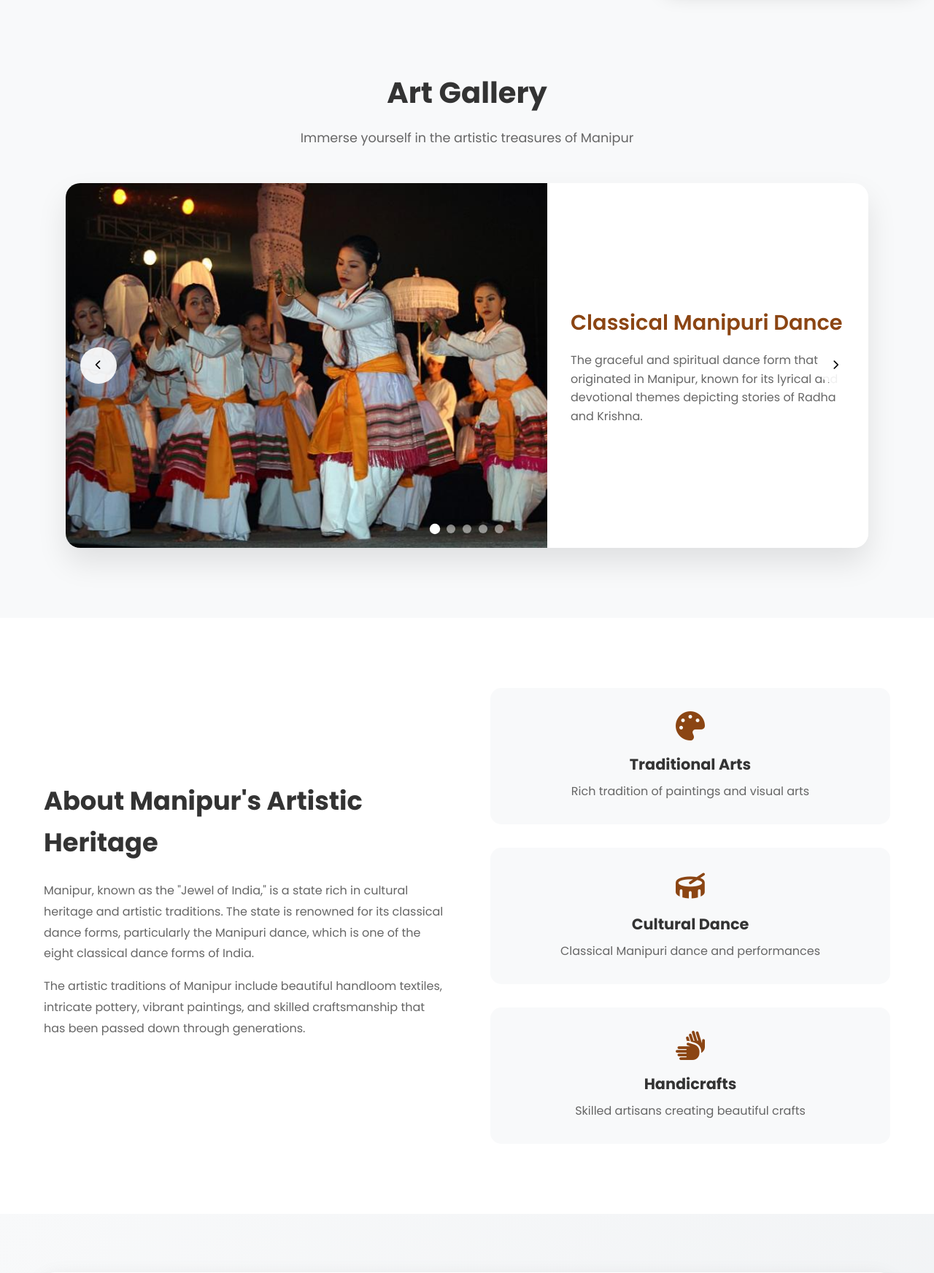
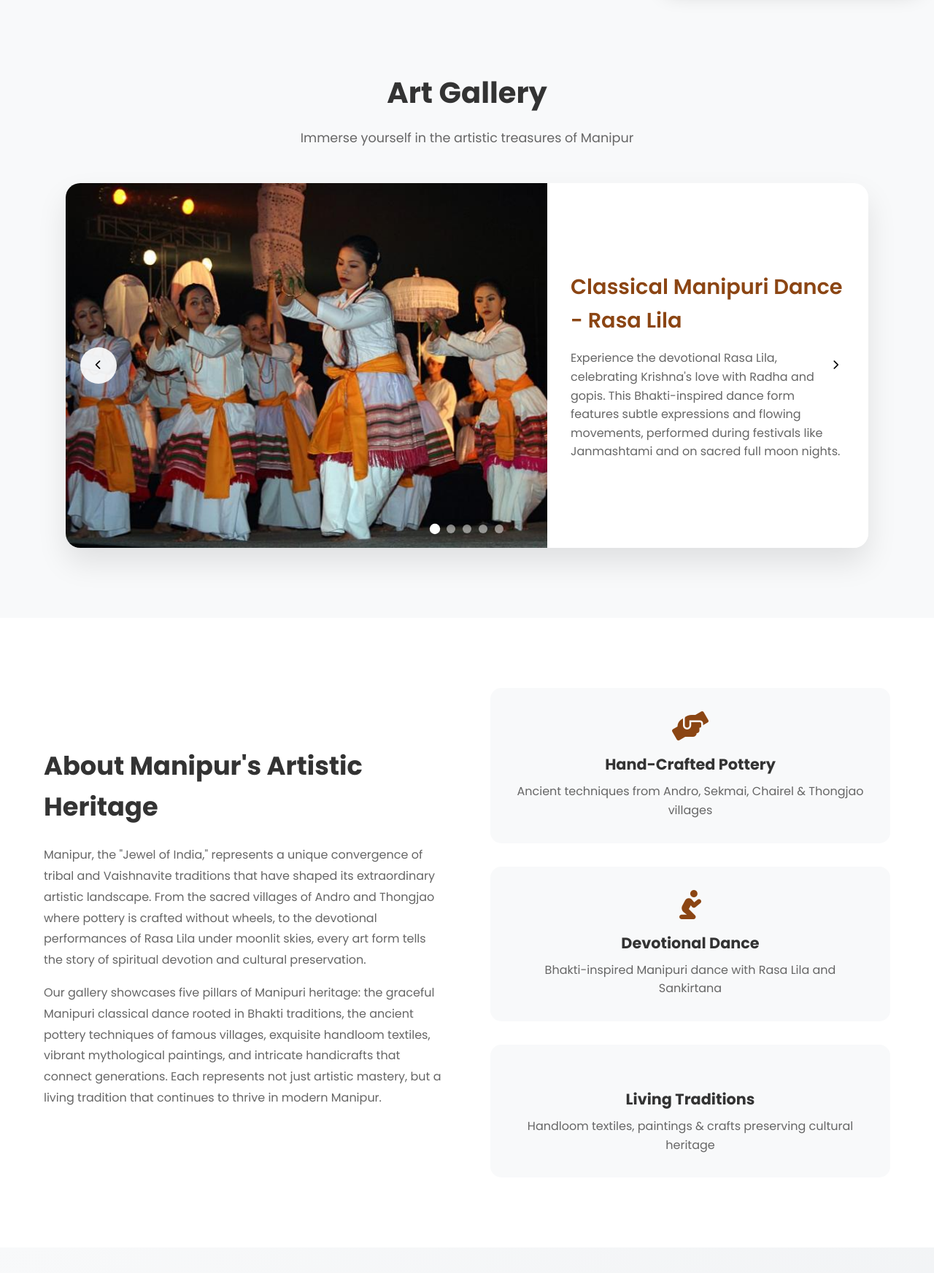
Before and after one commit to Apratim08/manipur-virtual-gallery, a Flask app: page / in a window 1280 px wide. Shown: the part 801-2546 px from the top of the page at 73% size. Run offline with Flask 3, Linux system fonts and the light colour scheme.

Commit message:
Align about section and gallery descriptions with detailed heritage content
- Updated about section to reference specific pottery villages and dance forms
- Enhanced gallery descriptions with detailed cultural context
- Improved chatbot responses with comprehensive heritage information
- Added keyword matching for village names and specific art forms
- Created seamless continuity between gallery, about, and heritage sections

```diff
--- a/app.py
+++ b/app.py
@@ -30,31 +30,34 @@ def chat():
 
         if use_mock_responses:
             print("Using mock responses due to OpenAI quota limitation")
-            # Mock responses about Manipur's art and culture
+            # Enhanced mock responses about Manipur's art and culture
             mock_responses = {
-                'dance': "Manipuri dance is one of the eight classical dance forms of India, known for its graceful movements and spiritual themes. It often depicts stories from Hindu mythology, particularly those of Radha and Krishna.",
-                'art': "Manipur is renowned for its vibrant art forms including traditional paintings, pottery, and handicrafts. The state's artists are skilled in creating beautiful textiles and intricate designs.",
-                'culture': "Manipuri culture is rich and diverse, blending Hindu and indigenous traditions. The state is famous for its festivals, traditional music, and the beautiful Manipuri language.",
-                'handloom': "Manipuri handloom textiles are famous for their intricate designs and fine quality. The traditional Manipuri shawls and fabrics are highly prized for their craftsmanship.",
-                'pottery': "Traditional Manipuri pottery showcases the artistic skills of local artisans, with beautiful ceramic works that reflect the cultural heritage of the region.",
-                'hello': "Hello! Welcome to the Manipur Virtual Art Gallery. I'm here to help you learn about the rich artistic heritage of Manipur, a beautiful state in Northeast India.",
-                'default': "Thank you for your interest in Manipur's art and culture! Manipur, known as the 'Jewel of India,' is a northeastern state rich in artistic traditions including classical dance, handloom textiles, pottery, and paintings. What specific aspect would you like to know more about?"
+                'dance': "Manipuri dance is one of India's eight classical forms, deeply rooted in Bhakti traditions. Key forms include Rasa Lila (celebrating Krishna and Radha, performed on full moon nights), Thang-Ta (martial dance with sword and spear), Pung Cholom (drum dancing with acrobatics), and Kartal Cholom (cymbal dance in Sankirtana). Renowned artists include Guru Bipin Singh, Darshana Jhaveri, and Rajkumar Singhajit Singh.",
+                'art': "Manipur's art encompasses vibrant mythological paintings that preserve ancient oral traditions, intricate handloom textiles reflecting tribal and Vaishnavite heritage, and handicrafts supported by cultural preservation efforts. These living traditions are showcased in cultural museums and heritage villages.",
+                'culture': "Manipuri culture beautifully blends tribal and Vaishnavite traditions, expressed through devotional arts performed during festivals like Lai Haraoba, Janmashtami, and Rath Yatra. The culture emphasizes spiritual devotion (bhakti rasa) and community preservation of ancient oral traditions.",
+                'handloom': "Manipuri handloom textiles showcase generations of skilled craftsmanship, reflecting the cultural heritage passed down through tribal and Vaishnavite traditions. These textiles feature intricate designs that tell stories of devotion and community identity.",
+                'pottery': "Manipuri pottery is unique - crafted without potter's wheels using paddle and anvil techniques. Famous villages include Andro (terracotta figures, ritual pots), Thongjao (red pottery), Sekmai (fermentation pots for rice beer), and Chairel (earthenware). Women from Purum and Tangkhul Naga tribes play central roles. Clay is mixed with powdered stone or serpentine stone for heat resistance, creating vessels for festivals like Lai Haraoba.",
+                'villages': "Famous pottery villages: Andro specializes in terracotta figures and ritual pots, Thongjao creates red pottery for homes, Sekmai makes fermentation pots for local rice beer, and Chairel produces earthenware and cooking pots. These villages preserve ancient hand-crafting techniques without modern potter's wheels.",
+                'hello': "Hello! Welcome to the Manipur Virtual Art Gallery. I'm here to help you explore the rich heritage of the 'Jewel of India' - from the devotional Rasa Lila dances to the ancient pottery villages of Andro and Thongjao. What would you like to discover?",
+                'default': "Thank you for your interest in Manipur's heritage! Manipur, the 'Jewel of India,' preserves ancient traditions through its pottery villages (Andro, Thongjao, Sekmai, Chairel), devotional dance forms like Rasa Lila, handloom textiles, and mythological paintings. What specific aspect would you like to explore - pottery techniques, dance forms, or cultural festivals?"
             }
 
             # Simple keyword matching for responses
             user_lower = user_message.lower()
             if any(word in user_lower for word in ['hi', 'hello', 'hey']):
                 bot_response = mock_responses['hello']
-            elif any(word in user_lower for word in ['dance', 'dancing', 'manipuri dance']):
+            elif any(word in user_lower for word in ['dance', 'dancing', 'manipuri dance', 'rasa lila', 'thang-ta', 'pung cholom']):
                 bot_response = mock_responses['dance']
             elif any(word in user_lower for word in ['art', 'painting', 'artwork']):
                 bot_response = mock_responses['art']
-            elif any(word in user_lower for word in ['culture', 'tradition', 'heritage']):
+            elif any(word in user_lower for word in ['culture', 'tradition', 'heritage', 'bhakti', 'vaishnavite']):
                 bot_response = mock_responses['culture']
             elif any(word in user_lower for word in ['handloom', 'textile', 'fabric', 'weaving']):
                 bot_response = mock_responses['handloom']
-            elif any(word in user_lower for word in ['pottery', 'ceramic', 'clay']):
+            elif any(word in user_lower for word in ['pottery', 'ceramic', 'clay', 'andro', 'thongjao', 'sekmai', 'chairel']):
                 bot_response = mock_responses['pottery']
+            elif any(word in user_lower for word in ['village', 'villages', 'community', 'artisan']):
+                bot_response = mock_responses['villages']
             else:
                 bot_response = mock_responses['default']
 
--- a/templates/index.html
+++ b/templates/index.html
@@ -52,40 +52,40 @@
                     <div class="carousel-slide active">
                         <img src="../images/manipur_dance.jpg" alt="Traditional Indian Classical Dance">
                         <div class="slide-content">
-                            <h3>Classical Manipuri Dance</h3>
-                            <p>The graceful and spiritual dance form that originated in Manipur, known for its lyrical and devotional themes depicting stories of Radha and Krishna.</p>
+                            <h3>Classical Manipuri Dance - Rasa Lila</h3>
+                            <p>Experience the devotional Rasa Lila, celebrating Krishna's love with Radha and gopis. This Bhakti-inspired dance form features subtle expressions and flowing movements, performed during festivals like Janmashtami and on sacred full moon nights.</p>
+                        </div>
+                    </div>
+
+                    <div class="carousel-slide">
+                        <img src="../images/manipur_pottery.jpg" alt="Traditional Indian Pottery">
+                        <div class="slide-content">
+                            <h3>Traditional Pottery - Andro Village Heritage</h3>
+                            <p>Witness the ancient paddle and anvil technique from famous pottery villages like Andro and Thongjao. These hand-crafted vessels serve ceremonial purposes in Lai Haraoba festivals and traditional healing rituals, preserving serpentine stone clay traditions.</p>
                         </div>
                     </div>
 
                     <div class="carousel-slide">
                         <img src="../images/handloom.jpg" alt="Traditional Indian Handloom">
                         <div class="slide-content">
-                            <h3>Traditional Handloom</h3>
-                            <p>Exquisite handwoven textiles showcasing the skilled craftsmanship of Manipuri weavers, known for their intricate designs and fine quality.</p>
-                        </div>
-                    </div>
-
-                    <div class="carousel-slide">
-                        <img src="../images/manipur_pottery.jpg" alt="Traditional Indian Pottery">
-                        <div class="slide-content">
-                            <h3>Traditional Pottery</h3>
-                            <p>Beautiful ceramic art forms that reflect the rich cultural heritage of Manipur, created by skilled local artisans.</p>
+                            <h3>Traditional Handloom Textiles</h3>
+                            <p>Discover the intricate handwoven textiles that showcase generations of Manipuri craftsmanship. These textiles reflect the cultural heritage passed down through tribal and Vaishnavite traditions, featuring designs that tell stories of devotion and community.</p>
                         </div>
                     </div>
 
                     <div class="carousel-slide">
                         <img src="../images/manipur_paintings.jpeg" alt="Traditional Indian Art">
                         <div class="slide-content">
-                            <h3>Traditional Paintings</h3>
-                            <p>Vibrant paintings depicting mythological stories and cultural narratives, showcasing the artistic traditions of Manipur.</p>
+                            <h3>Mythological Paintings & Storytelling</h3>
+                            <p>Explore vibrant paintings that preserve ancient oral traditions and mythological narratives central to Manipuri culture. These artworks complement the storytelling traditions kept alive through dance forms like Nupa Pala and Sankirtana performances.</p>
                         </div>
                     </div>
 
                     <div class="carousel-slide">
                         <img src="../images/crafts.jpg" alt="Traditional Indian Handicrafts">
                         <div class="slide-content">
-                            <h3>Traditional Crafts</h3>
-                            <p>Intricate handicrafts showcasing the artistic skills passed down through generations, reflecting Manipur's rich heritage.</p>
+                            <h3>Heritage Crafts & Cultural Preservation</h3>
+                            <p>Marvel at the intricate handicrafts that represent the artistic skills threatened by modernization. These crafts, supported by NGOs and the Handicrafts Department of Manipur, showcase the living traditions displayed in cultural museums and heritage villages.</p>
                         </div>
                     </div>
                 </div>
@@ -114,24 +114,24 @@
             <div class="about-content">
                 <div class="about-text">
                     <h2>About Manipur's Artistic Heritage</h2>
-                    <p>Manipur, known as the "Jewel of India," is a state rich in cultural heritage and artistic traditions. The state is renowned for its classical dance forms, particularly the Manipuri dance, which is one of the eight classical dance forms of India.</p>
-                    <p>The artistic traditions of Manipur include beautiful handloom textiles, intricate pottery, vibrant paintings, and skilled craftsmanship that has been passed down through generations.</p>
+                    <p>Manipur, the "Jewel of India," represents a unique convergence of tribal and Vaishnavite traditions that have shaped its extraordinary artistic landscape. From the sacred villages of Andro and Thongjao where pottery is crafted without wheels, to the devotional performances of Rasa Lila under moonlit skies, every art form tells the story of spiritual devotion and cultural preservation.</p>
+                    <p>Our gallery showcases five pillars of Manipuri heritage: the graceful Manipuri classical dance rooted in Bhakti traditions, the ancient pottery techniques of famous villages, exquisite handloom textiles, vibrant mythological paintings, and intricate handicrafts that connect generations. Each represents not just artistic mastery, but a living tradition that continues to thrive in modern Manipur.</p>
                 </div>
                 <div class="about-features">
                     <div class="feature">
-                        <i class="fas fa-palette"></i>
-                        <h3>Traditional Arts</h3>
-                        <p>Rich tradition of paintings and visual arts</p>
+                        <i class="fas fa-hands-helping"></i>
+                        <h3>Hand-Crafted Pottery</h3>
+                        <p>Ancient techniques from Andro, Sekmai, Chairel & Thongjao villages</p>
                     </div>
                     <div class="feature">
-                        <i class="fas fa-drum"></i>
-                        <h3>Cultural Dance</h3>
-                        <p>Classical Manipuri dance and performances</p>
+                        <i class="fas fa-pray"></i>
+                        <h3>Devotional Dance</h3>
+                        <p>Bhakti-inspired Manipuri dance with Rasa Lila and Sankirtana</p>
                     </div>
                     <div class="feature">
-                        <i class="fas fa-hands"></i>
-                        <h3>Handicrafts</h3>
-                        <p>Skilled artisans creating beautiful crafts</p>
+                        <i class="fas fa-weaving"></i>
+                        <h3>Living Traditions</h3>
+                        <p>Handloom textiles, paintings & crafts preserving cultural heritage</p>
                     </div>
                 </div>
             </div>
```
